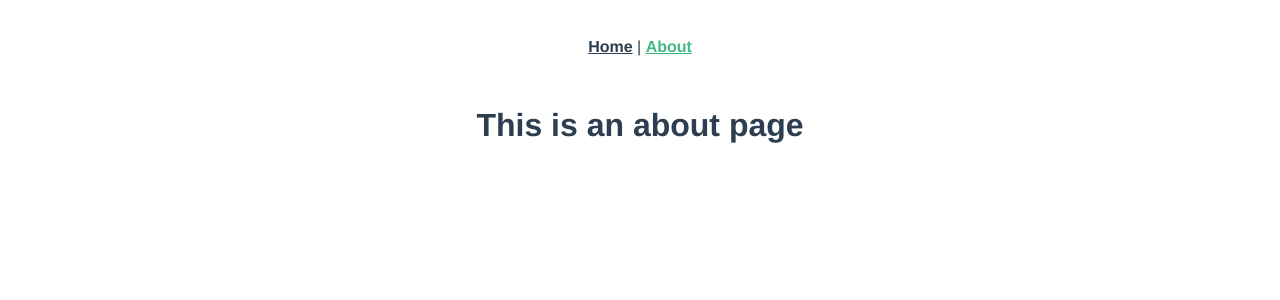
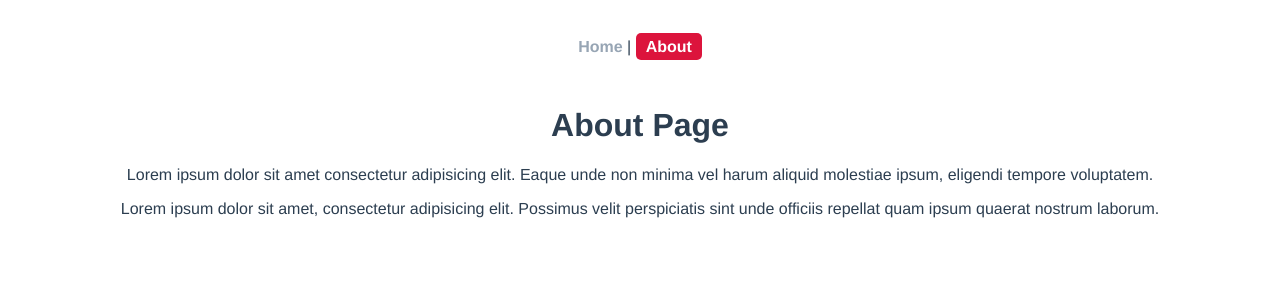
Before and after one commit to asimnp/netnina-jobs, a Vue app: page /about in a window 1280 px wide. Shown: the top 300 px of the page. Built offline with nearby package versions, Linux system fonts and the light colour scheme.

Commit message:
router links

```diff
--- a/src/App.vue
+++ b/src/App.vue
@@ -1,9 +1,9 @@
 <template>
   <nav>
     <router-link to="/">Home</router-link> |
-    <router-link to="/about">About</router-link>
+    <router-link :to="{ name: 'about' }">About</router-link>
   </nav>
-  <router-view/>
+  <router-view />
 </template>
 
 <style>
@@ -21,10 +21,14 @@ nav {
 
 nav a {
   font-weight: bold;
-  color: #2c3e50;
+  color: #97a5b4;
+  text-decoration: none;
 }
 
 nav a.router-link-exact-active {
-  color: #42b983;
+  color: #fff;
+  background: crimson;
+  padding: 5px 10px;
+  border-radius: 5px;
 }
 </style>
--- a/src/components/HelloWorld.vue
+++ /dev/null
@@ -1,58 +0,0 @@
-<template>
-  <div class="hello">
-    <h1>{{ msg }}</h1>
-    <p>
-      For a guide and recipes on how to configure / customize this project,<br>
-      check out the
-      <a href="https://cli.vuejs.org" target="_blank" rel="noopener">vue-cli documentation</a>.
-    </p>
-    <h3>Installed CLI Plugins</h3>
-    <ul>
-      <li><a href="https://github.com/vuejs/vue-cli/tree/dev/packages/%40vue/cli-plugin-babel" target="_blank" rel="noopener">babel</a></li>
-      <li><a href="https://github.com/vuejs/vue-cli/tree/dev/packages/%40vue/cli-plugin-router" target="_blank" rel="noopener">router</a></li>
-    </ul>
-    <h3>Essential Links</h3>
-    <ul>
-      <li><a href="https://vuejs.org" target="_blank" rel="noopener">Core Docs</a></li>
-      <li><a href="https://forum.vuejs.org" target="_blank" rel="noopener">Forum</a></li>
-      <li><a href="https://chat.vuejs.org" target="_blank" rel="noopener">Community Chat</a></li>
-      <li><a href="https://twitter.com/vuejs" target="_blank" rel="noopener">Twitter</a></li>
-      <li><a href="https://news.vuejs.org" target="_blank" rel="noopener">News</a></li>
-    </ul>
-    <h3>Ecosystem</h3>
-    <ul>
-      <li><a href="https://router.vuejs.org" target="_blank" rel="noopener">vue-router</a></li>
-      <li><a href="https://vuex.vuejs.org" target="_blank" rel="noopener">vuex</a></li>
-      <li><a href="https://github.com/vuejs/vue-devtools#vue-devtools" target="_blank" rel="noopener">vue-devtools</a></li>
-      <li><a href="https://vue-loader.vuejs.org" target="_blank" rel="noopener">vue-loader</a></li>
-      <li><a href="https://github.com/vuejs/awesome-vue" target="_blank" rel="noopener">awesome-vue</a></li>
-    </ul>
-  </div>
-</template>
-
-<script>
-export default {
-  name: 'HelloWorld',
-  props: {
-    msg: String
-  }
-}
-</script>
-
-<!-- Add "scoped" attribute to limit CSS to this component only -->
-<style scoped>
-h3 {
-  margin: 40px 0 0;
-}
-ul {
-  list-style-type: none;
-  padding: 0;
-}
-li {
-  display: inline-block;
-  margin: 0 10px;
-}
-a {
-  color: #42b983;
-}
-</style>
--- a/src/views/AboutView.vue
+++ b/src/views/AboutView.vue
@@ -1,5 +1,14 @@
 <template>
   <div class="about">
-    <h1>This is an about page</h1>
+    <h1>About Page</h1>
+    <p>
+      Lorem ipsum dolor sit amet consectetur adipisicing elit. Eaque unde non
+      minima vel harum aliquid molestiae ipsum, eligendi tempore voluptatem.
+    </p>
+    <p>
+      Lorem ipsum dolor sit amet, consectetur adipisicing elit. Possimus velit
+      perspiciatis sint unde officiis repellat quam ipsum quaerat nostrum
+      laborum.
+    </p>
   </div>
 </template>
--- a/src/views/HomeView.vue
+++ b/src/views/HomeView.vue
@@ -1,18 +1,22 @@
 <template>
   <div class="home">
-    <img alt="Vue logo" src="../assets/logo.png">
-    <HelloWorld msg="Welcome to Your Vue.js App"/>
+    <h1>Home Page</h1>
+    <p>
+      Lorem ipsum dolor sit amet consectetur, adipisicing elit. Dignissimos
+      obcaecati accusamus labore explicabo perspiciatis voluptate aut aperiam
+      modi magnam quas.
+    </p>
+    <p>
+      Lorem ipsum dolor sit amet consectetur, adipisicing elit. Dignissimos
+      obcaecati accusamus labore explicabo perspiciatis voluptate aut aperiam
+      modi magnam quas.
+    </p>
   </div>
 </template>
 
 <script>
-// @ is an alias to /src
-import HelloWorld from '@/components/HelloWorld.vue'
-
 export default {
-  name: 'HomeView',
-  components: {
-    HelloWorld
-  }
-}
+  name: "HomeView",
+  components: {},
+};
 </script>
```
